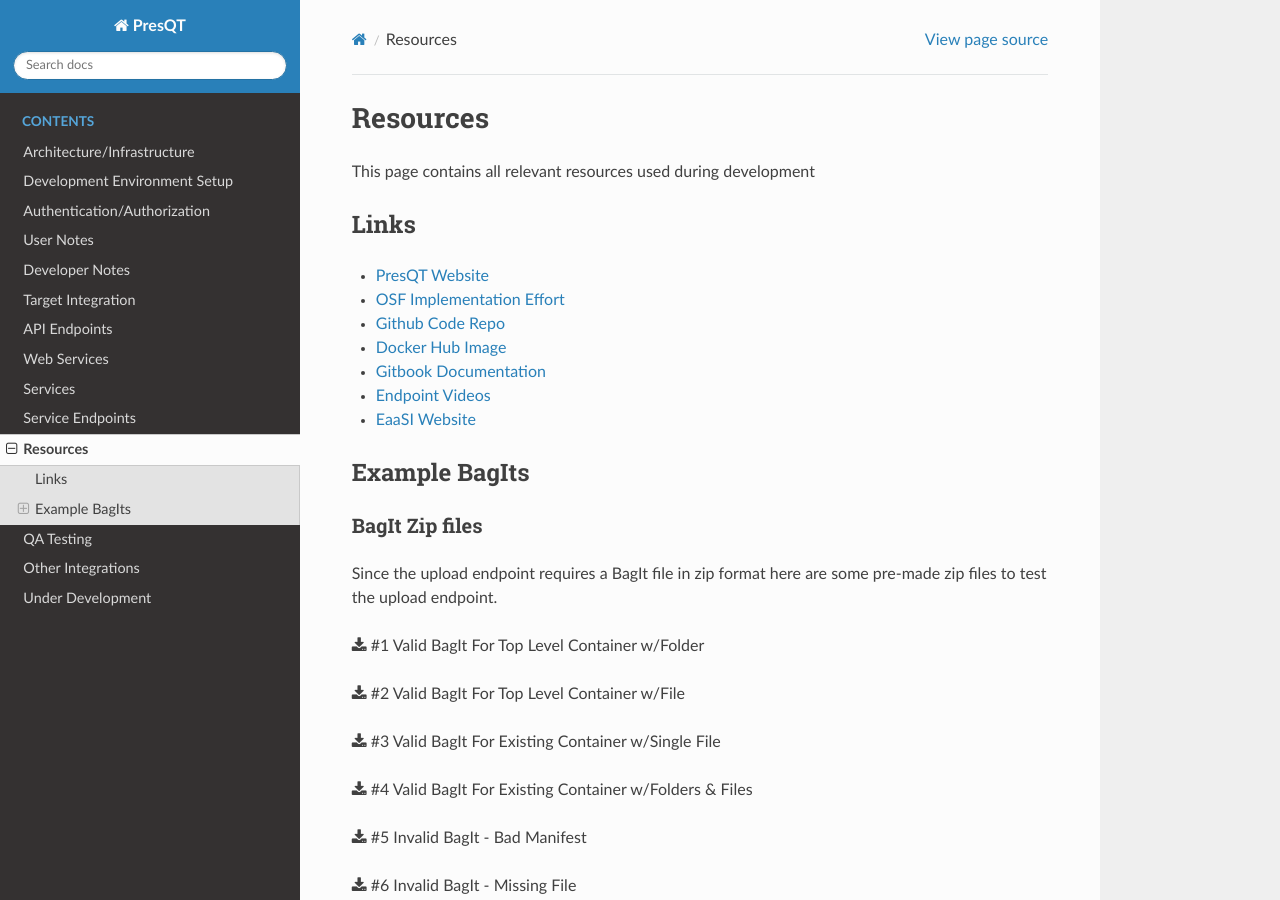
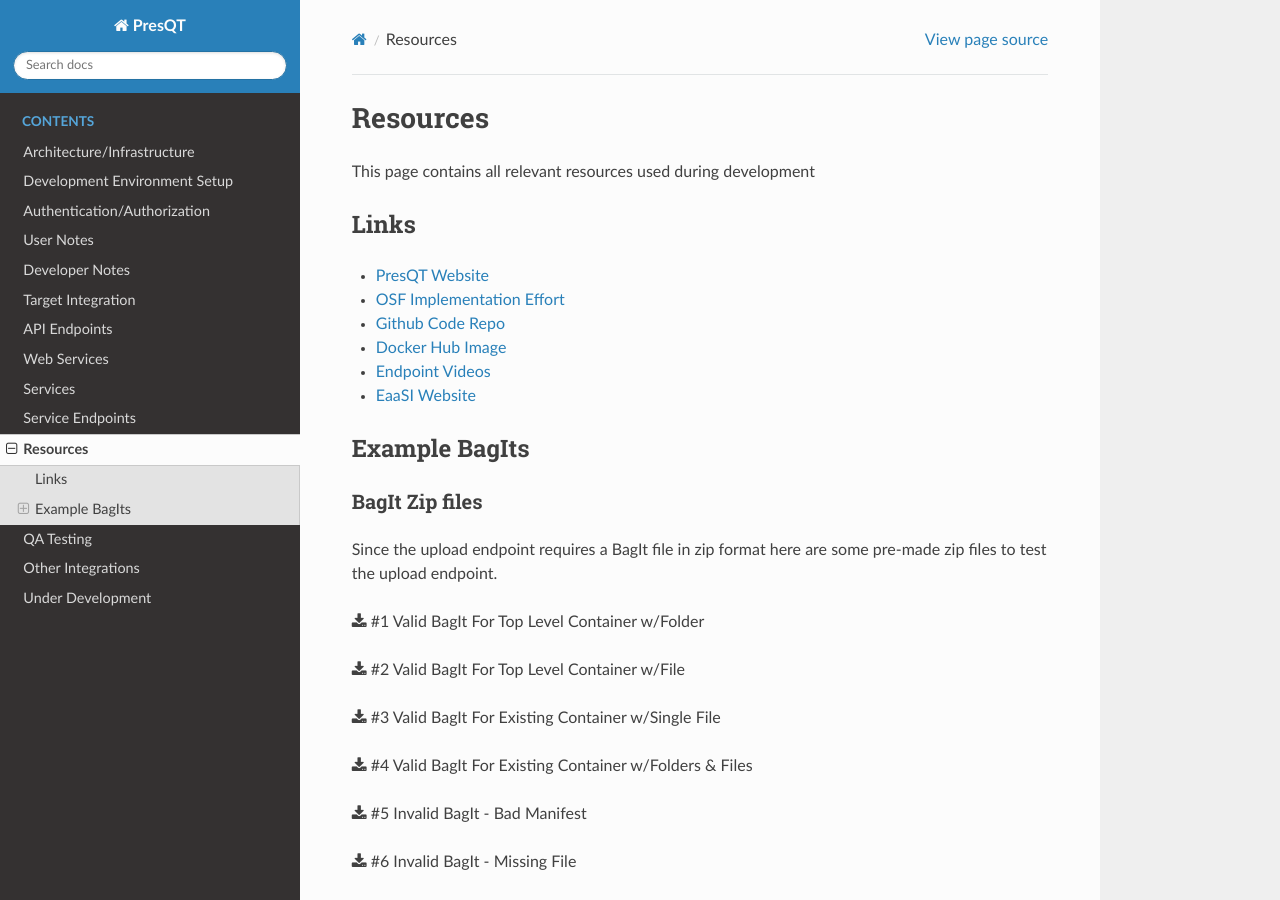
Before and after one commit to Lucy-Family-Institute/presqt, a Sphinx documentation site: the page built from docs/resources.rst, in a window 1280 px wide and 900 px high. Built offline with Sphinx 7.4.7 and the Read the Docs theme 2.0.0, drawn with Linux system fonts in a browser that asks for light colours.

```diff
--- a/docs/resources.rst
+++ b/docs/resources.rst
@@ -8,7 +8,6 @@
 * `OSF Implementation Effort <https://osf.io/pn2ec/ />`_
 * `Github Code Repo <https://github.com/ndlib/presqt />`_
 * `Docker Hub Image <https://hub.docker.com/r/presqt/presqt />`_
-* `Gitbook Documentation <https://crc-nd.gitbook.io/presqt/ />`_
 * `Endpoint Videos <https://drive.google.com/drive/folders/1FxFYatauUq5swIlPHwm4hAnlSBB41c7u?usp=sharing />`_
 * `EaaSI Website <https://www.softwarepreservationnetwork.org/eaasi/ />`_
 
```
Also changed, not shown: docs/index.rst (+8 -8 lines).
